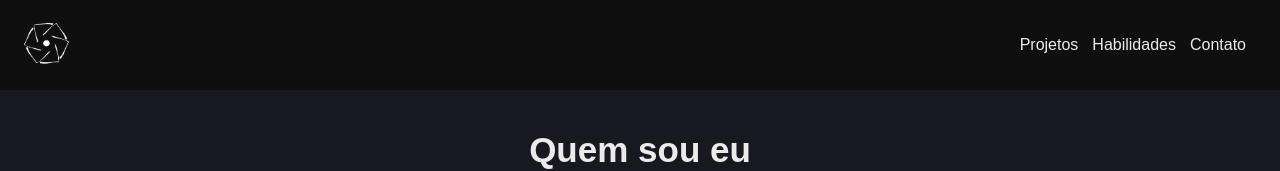
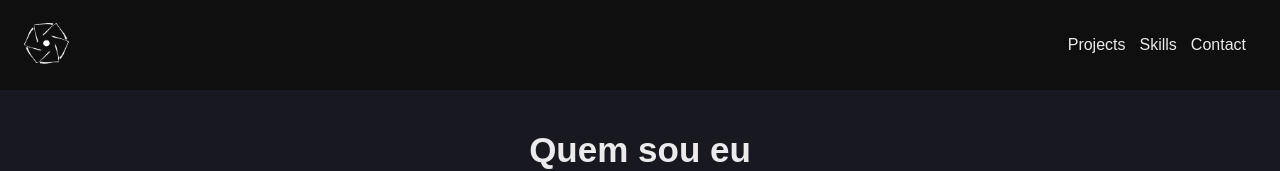
Before and after one commit to heiderick13/portfolio-react, a React (Vite) app: page / in a window 1280 px wide. Shown: the top 171 px of the page. Built offline with nearby package versions, Linux system fonts and the light colour scheme.

Commit message:
:sparkles: feat: scroll to section

```diff
--- a/src/components/Contact/Contact.jsx
+++ b/src/components/Contact/Contact.jsx
@@ -2,7 +2,7 @@ import "./Contact.css";
 
 function Contact() {
   return (
-    <section class="contact">
+    <section id="contact" class="contact">
       <h3 class="contact__title">Entre em contato comigo</h3>
       <p>
         Faça contato comigo e conheça melhor meu trabalho. Vai ser um prazer te
--- a/src/components/MyProjects/MyProjects.jsx
+++ b/src/components/MyProjects/MyProjects.jsx
@@ -9,7 +9,7 @@ import todoApp from "../../assets/img/todo-app.png";
 
 function MyProjects() {
   return (
-    <section className="projects">
+    <section id="projects" className="projects">
       <h2 className="projects__title">Meus últimos projetos</h2>
       <div className="projects__list">
         <Card
--- a/src/components/Navbar/Navbar.jsx
+++ b/src/components/Navbar/Navbar.jsx
@@ -2,24 +2,33 @@ import "./Navbar.css";
 import logo from "../../assets/img/logo-mobile.png";
 
 function Navbar() {
+  const handleClickScroll = (e) => {
+    const section = e.target.textContent.toLowerCase();
+    const scrollTo = document.querySelector(`#${section}`);
+
+    if (scrollTo) {
+      scrollTo.scrollIntoView({ behavior: "smooth" });
+    }
+  };
+
   return (
     <header>
       <img className="myLogo" src={logo} alt="" />
       <nav className="menu">
         <ul className="menu__lista">
-          <li className="menu__item">
+          <li className="menu__item" onClick={handleClickScroll}>
             <a className="menu__link" href="#projetos">
-              Projetos
+              projects
             </a>
           </li>
-          <li className="menu__item">
+          <li className="menu__item" onClick={handleClickScroll}>
             <a className="menu__link" href="#habilidades">
-              habilidades
+              skills
             </a>
           </li>
-          <li className="menu__item">
+          <li className="menu__item" onClick={handleClickScroll}>
             <a className="menu__link" href="#contato">
-              contato
+              contact
             </a>
           </li>
         </ul>
```
